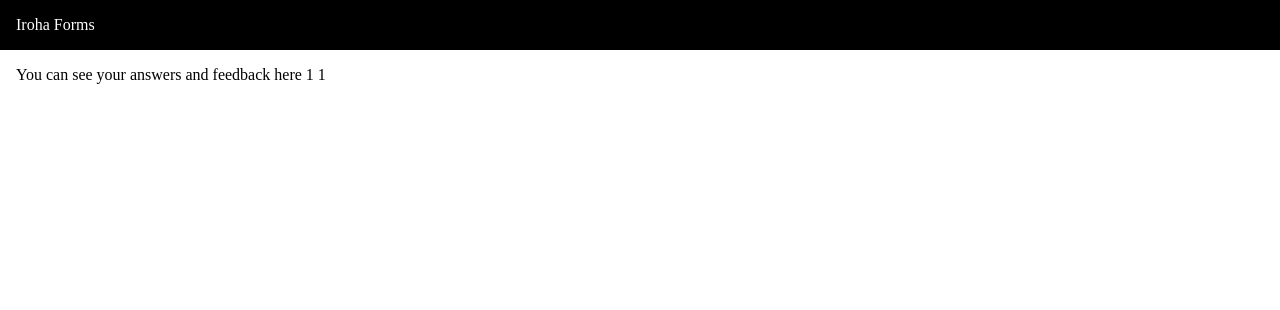
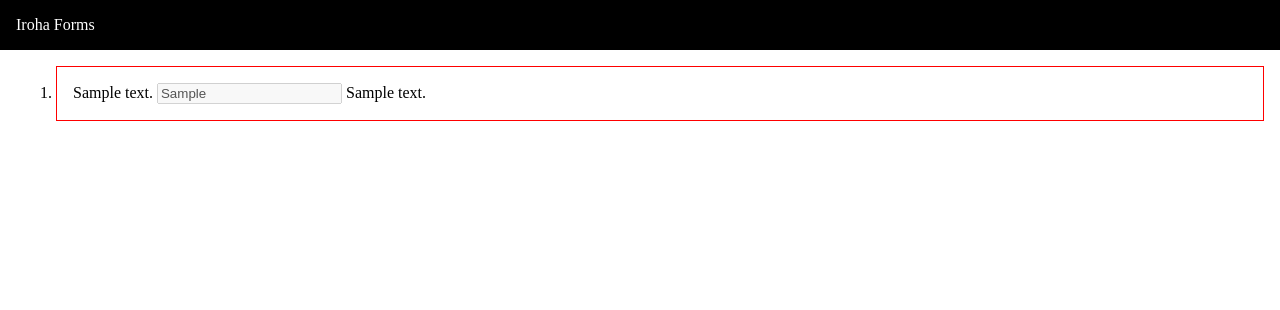
Before and after one commit to JTBooth/homework, a Flask app: page /student/quiz/1/feedback/1 in a window 1280 px wide. Shown: the top 310 px of the page. Run offline with Flask 2, Linux system fonts and the light colour scheme; tables that the repository leaves empty hold one stand-in row (values such as "Sample post").

Commit message:
students can see their answers

```diff
--- a/app.py
+++ b/app.py
@@ -84,7 +84,30 @@ def submit_quiz(student_uuid):
 
 @app.route("/student/quiz/<student_uuid>/feedback/<student_id>", methods=["GET"])
 def see_feedback(student_uuid, student_id):
-  return render_template('feedback.html', student_uuid=student_uuid, student_id=student_id)
+  db = get_db()
+  cursor = db.cursor()
+
+  quiz_id = cursor.execute("SELECT id FROM quiz WHERE student_uuid=?", (student_uuid,)).fetchone()[0]
+
+  questions = cursor.execute(
+    "SELECT text_1, text_2, minor_index FROM question WHERE quiz_id=?",
+    (quiz_id,)
+  ).fetchall()
+  question_hashes = [
+    {'text_1': q[0], 'text_2': q[1], 'minor_index': q[2]}
+    for q in questions
+  ]
+
+  answers = cursor.execute(
+    "SELECT minor_index, response_1 FROM answer WHERE quiz_id=? AND student_id=?",
+    (quiz_id, student_id)
+  ).fetchall()
+
+  answers_hash = {answer[0]: answer[1] for answer in answers}
+  for question in question_hashes:
+    question['response_1'] = answers_hash[question['minor_index']]
+
+  return render_template('feedback.html', questions=question_hashes)
 
 @app.route("/teacher/create_quiz", methods=["POST"])
 def create_quiz():
--- a/templates/feedback.html
+++ b/templates/feedback.html
@@ -8,9 +8,15 @@
   <body>
     <header>Iroha Forms</header>
     <main>
-      You can see your answers and feedback here
-      {{student_uuid}}
-      {{student_id}}
+      <ol>
+      {% for q in questions %}
+        <li class="quiz-question">
+          {{q['text_1']}}
+          <input type="text" value="{{q['response_1']}}" disabled>
+          {{q['text_2']}}
+        </li>
+      {% endfor %}
+      </ol>
     </main>
   </body>
 </html>
```
